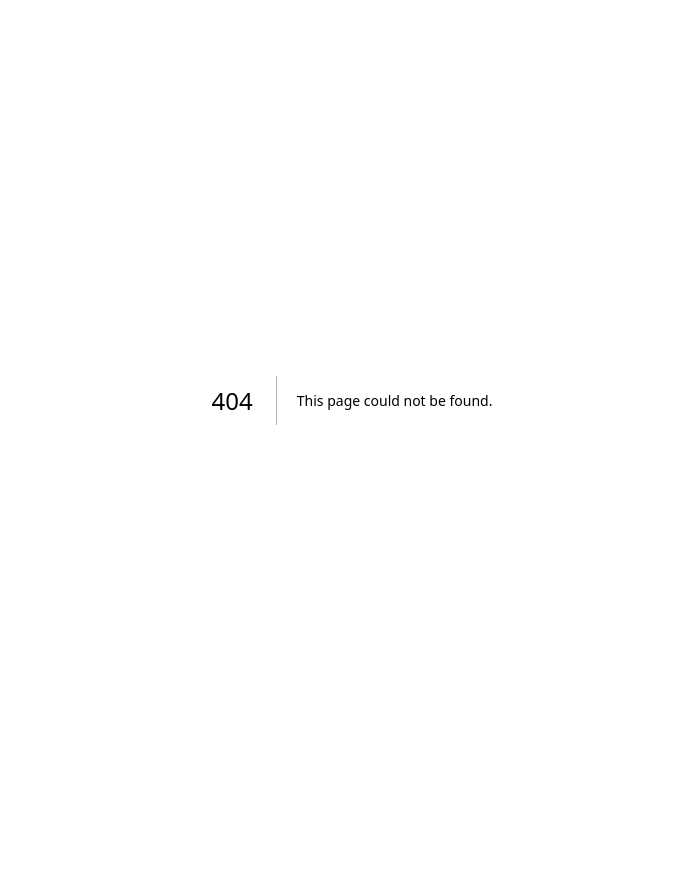
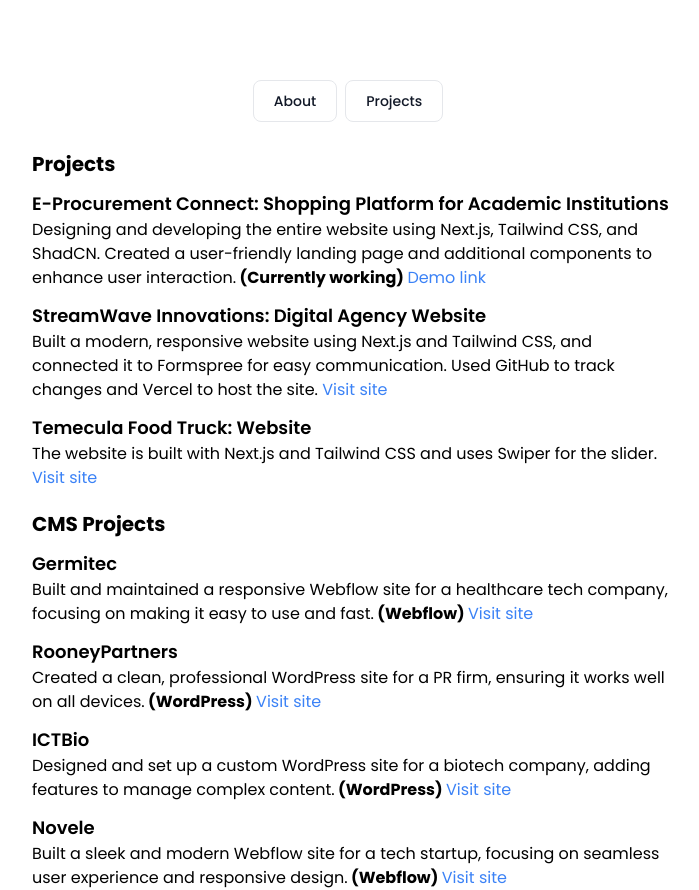
Before and after one commit to yusufkarakaya/yusufkarakaya-nextjs, a Next.js app: page /projects in a window 1280 px wide. Before the commit this address had no page. Shown: the whole page, without its empty margins (288-987 px from the left). Before the commit the page ends 800 px from the top, so only its background shows below. Built offline with nearby package versions, Linux system fonts and the light colour scheme.

Commit message:
added project page

```diff
--- /dev/null
+++ b/app/navbar/page.jsx
@@ -0,0 +1,21 @@
+import React from "react";
+import Link from "next/link";
+
+const page = () => {
+  return (
+    <div className="flex justify-center">
+      <Link href="/">
+        <button className="text-gray-900 bg-white hover:bg-gray-100 border border-gray-200 focus:ring-4 focus:outline-none focus:ring-gray-100 font-medium rounded-lg text-sm px-5 py-2.5 text-center inline-flex items-center dark:focus:ring-gray-600 dark:bg-gray-800 dark:border-gray-700 dark:text-white dark:hover:bg-gray-700 me-2 mb-2">
+          About
+        </button>
+      </Link>
+      <Link href="/projects">
+        <button className="text-gray-900 bg-white hover:bg-gray-100 border border-gray-200 focus:ring-4 focus:outline-none focus:ring-gray-100 font-medium rounded-lg text-sm px-5 py-2.5 text-center inline-flex items-center dark:focus:ring-gray-600 dark:bg-gray-800 dark:border-gray-700 dark:text-white dark:hover:bg-gray-700 me-2 mb-2">
+          Projects
+        </button>
+      </Link>
+    </div>
+  );
+};
+
+export default page;
--- a/app/page.tsx
+++ b/app/page.tsx
@@ -1,32 +1,34 @@
 import Image from "next/image";
-
+import Navbar from "@/app/navbar/page";
 export default function Home() {
   return (
     <>
       <main className="flex justify-center">
         <div className="w-11/12 md:w-10/12 lg:w-8/12 xl:w-6/12 2xl:w-5/12 mt-10 md:mt-20">
           <div className="justify-center">
+            <Navbar />
             <h1 className="text-xl sm:text-2xl md:text-3xl font-bold">
               Yusuf Karakaya
             </h1>
             <p className="mt-5 text-sm md:text-base">
-              Experienced Web Developer with over 4 years of expertise in
+              Experienced Web Developer with over 5 years of expertise in
               full-stack development, specializing in CMS projects like
               WordPress and Webflow. Proficient in modern web technologies,
               including JavaScript, Next.js, React, and Node.js, with a strong
               focus on building user-friendly and responsive websites.
             </p>
             <br />
-            <strong className="block text-sm md:text-base">Skills:</strong>
+
             <div className="mt-2 text-sm md:text-base">
+              <strong className="block text-sm md:text-base">Skills:</strong>
               <p>
-                <strong>Language:</strong> JavaScript, TypeScript
+                <strong>Language:</strong> JavaScript
               </p>
               <p>
                 <strong>Backend:</strong> Node.js, Express.js
               </p>
               <p>
-                <strong>Databases:</strong> MongoDB
+                <strong>Databases:</strong> MongoDB, PostgreSQL
               </p>
               <p>
                 <strong>Frontend:</strong> HTML5, CSS3, Next, React, Bootstrap,
@@ -43,23 +45,21 @@
                 <strong>CMS:</strong> WordPress, Webflow
               </p>
             </div>
-            <div className="mt-5">
-              <h2 className="text-lg md:text-xl font-bold">Experience</h2>
-              <h4 className="text-sm md:text-base">
-                Senior Associate at RooneyPartners - Oct 2019 - Present
-              </h4>
-              <p className="text-sm md:text-base">
-                Developed and maintained websites for a wide range of clients.
-              </p>
-            </div>
+
             <div className="mt-5">
               <h2 className="text-lg md:text-xl font-bold">Education</h2>
               <p className="text-sm md:text-base">
-                GFN &amp; Bahçeşehir Üniversitesi Wissen Akademie Microsoft
-                Software and Database Expertise Training | 2014 - 2015
+                Coding Dojo - Software Development - 2023 - Los Angeles, CA
               </p>
+              <br />
               <p className="text-sm md:text-base">
-                Beykent University - Computer Programming | 2012 - 2014
+                GFN & Bahçeşehir Üniversitesi Wissen Akademie Microsoft Software
+                and Database Expertise Training | 2016
+              </p>
+              <br />
+              <p className="text-sm md:text-base">
+                Beykent University - Computer Programming - 2010, 2012 -
+                Istanbul, Turkiye
               </p>
             </div>
             <br />
@@ -110,6 +110,9 @@
                   yusufkarakaya92@gmail.com
                 </a>
               </p>
+              <p className="text-sm md:text-base">
+                Phone: +1 646-371-6927 | Location: Temecula, California, USA
+              </p>
             </div>
             <div className="mt-5">
               <h2 className="text-lg md:text-xl font-bold">Blog</h2>
--- /dev/null
+++ b/app/projects/page.jsx
@@ -0,0 +1,144 @@
+import React from "react";
+import Navbar from "../navbar/page";
+
+const Page = () => {
+  return (
+    <main className="flex justify-center">
+      <div className="w-11/12 md:w-10/12 lg:w-8/12 xl:w-6/12 2xl:w-5/12 mt-10 md:mt-20">
+        <div className="justify-center">
+          <Navbar />
+          <div className="mt-5">
+            <h2 className="text-lg md:text-xl font-bold">Projects</h2>
+            <div className="mt-3">
+              <h3 className="text-md md:text-lg font-semibold">
+                E-Procurement Connect: Shopping Platform for Academic
+                Institutions
+              </h3>
+              <p className="text-sm md:text-base">
+                Designing and developing the entire website using Next.js,
+                Tailwind CSS, and ShadCN. Created a user-friendly landing page
+                and additional components to enhance user interaction.
+                <strong> (Currently working) </strong>{" "}
+                <a
+                  className="text-blue-500"
+                  href="https://esatys-frontend.vercel.app/"
+                  target="_blank"
+                  rel="noopener noreferrer"
+                >
+                  Demo link
+                </a>
+              </p>
+            </div>
+            <div className="mt-3">
+              <h3 className="text-md md:text-lg font-semibold">
+                StreamWave Innovations: Digital Agency Website
+              </h3>
+              <p className="text-sm md:text-base">
+                Built a modern, responsive website using Next.js and Tailwind
+                CSS, and connected it to Formspree for easy communication. Used
+                GitHub to track changes and Vercel to host the site.{" "}
+                <a
+                  className="text-blue-500"
+                  href="https://agency-website-nextjs-five.vercel.app/"
+                  target="_blank"
+                  rel="noopener noreferrer"
+                >
+                  Visit site
+                </a>
+              </p>
+            </div>
+            <div className="mt-3">
+              <h3 className="text-md md:text-lg font-semibold">
+                Temecula Food Truck: Website
+              </h3>
+              <p className="text-sm md:text-base">
+                The website is built with Next.js and Tailwind CSS and uses
+                Swiper for the slider.{" "}
+                <a
+                  className="text-blue-500"
+                  href="https://foodtruck-roan.vercel.app/"
+                  target="_blank"
+                  rel="noopener noreferrer"
+                >
+                  Visit site
+                </a>
+              </p>
+            </div>
+            <div className="mt-5">
+              <h2 className="text-lg md:text-xl font-bold">CMS Projects</h2>
+              <div className="mt-3">
+                <h3 className="text-md md:text-lg font-semibold">Germitec</h3>
+                <p className="text-sm md:text-base">
+                  Built and maintained a responsive Webflow site for a
+                  healthcare tech company, focusing on making it easy to use and
+                  fast.
+                  <strong> (Webflow) </strong>{" "}
+                  <a
+                    className="text-blue-500"
+                    href="https://www.germitec.com/"
+                    target="_blank"
+                    rel="noopener noreferrer"
+                  >
+                    Visit site
+                  </a>
+                </p>
+              </div>
+              <div className="mt-3">
+                <h3 className="text-md md:text-lg font-semibold">
+                  RooneyPartners
+                </h3>
+                <p className="text-sm md:text-base">
+                  Created a clean, professional WordPress site for a PR firm,
+                  ensuring it works well on all devices.
+                  <strong> (WordPress) </strong>{" "}
+                  <a
+                    className="text-blue-500"
+                    href="https://www.rooneypartners.com/"
+                    target="_blank"
+                    rel="noopener noreferrer"
+                  >
+                    Visit site
+                  </a>
+                </p>
+              </div>
+              <div className="mt-3">
+                <h3 className="text-md md:text-lg font-semibold">ICTBio</h3>
+                <p className="text-sm md:text-base">
+                  Designed and set up a custom WordPress site for a biotech
+                  company, adding features to manage complex content.
+                  <strong> (WordPress) </strong>{" "}
+                  <a
+                    className="text-blue-500"
+                    href="https://www.ictbio.com/"
+                    target="_blank"
+                    rel="noopener noreferrer"
+                  >
+                    Visit site
+                  </a>
+                </p>
+              </div>
+              <div className="mt-3">
+                <h3 className="text-md md:text-lg font-semibold">Novele</h3>
+                <p className="text-sm md:text-base">
+                  Built a sleek and modern Webflow site for a tech startup,
+                  focusing on seamless user experience and responsive design.
+                  <strong> (Webflow) </strong>{" "}
+                  <a
+                    className="text-blue-500"
+                    href="https://www.novele.com/"
+                    target="_blank"
+                    rel="noopener noreferrer"
+                  >
+                    Visit site
+                  </a>
+                </p>
+              </div>
+            </div>
+          </div>
+        </div>
+      </div>
+    </main>
+  );
+};
+
+export default Page;
```
